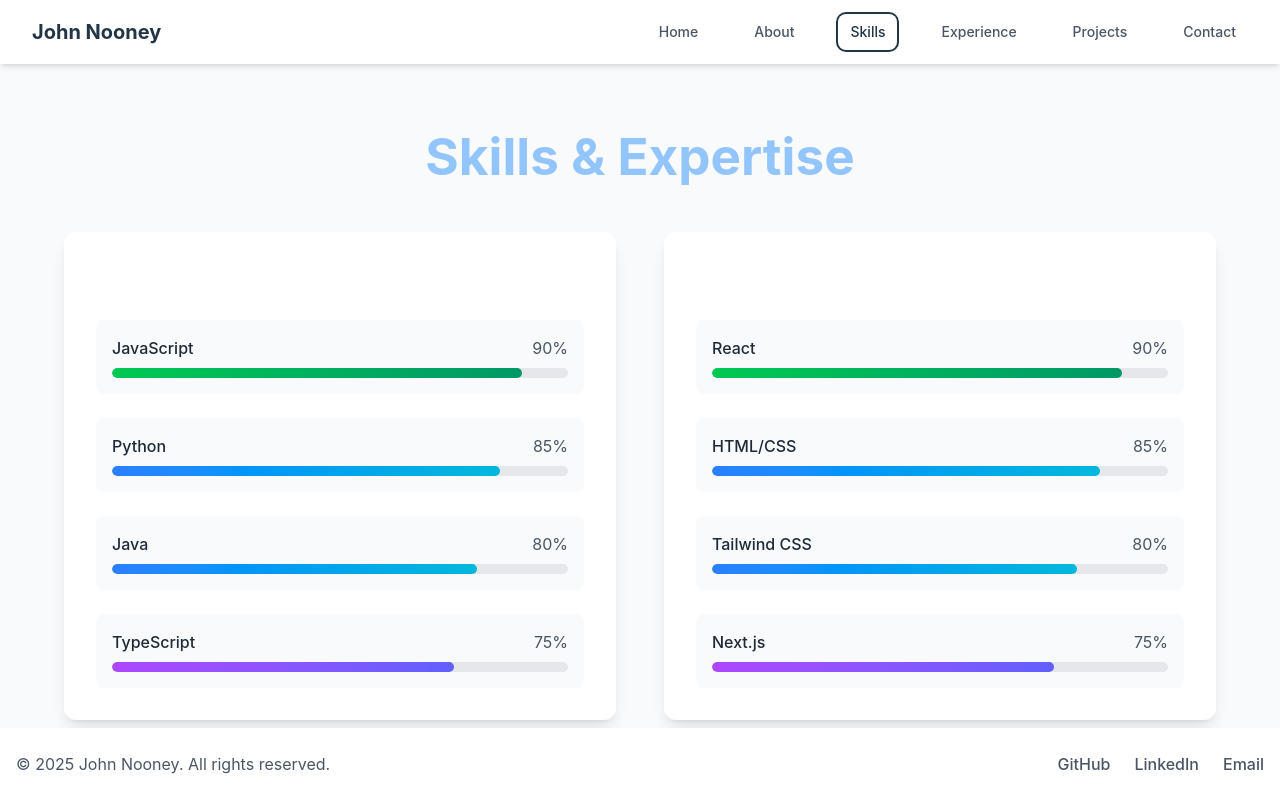
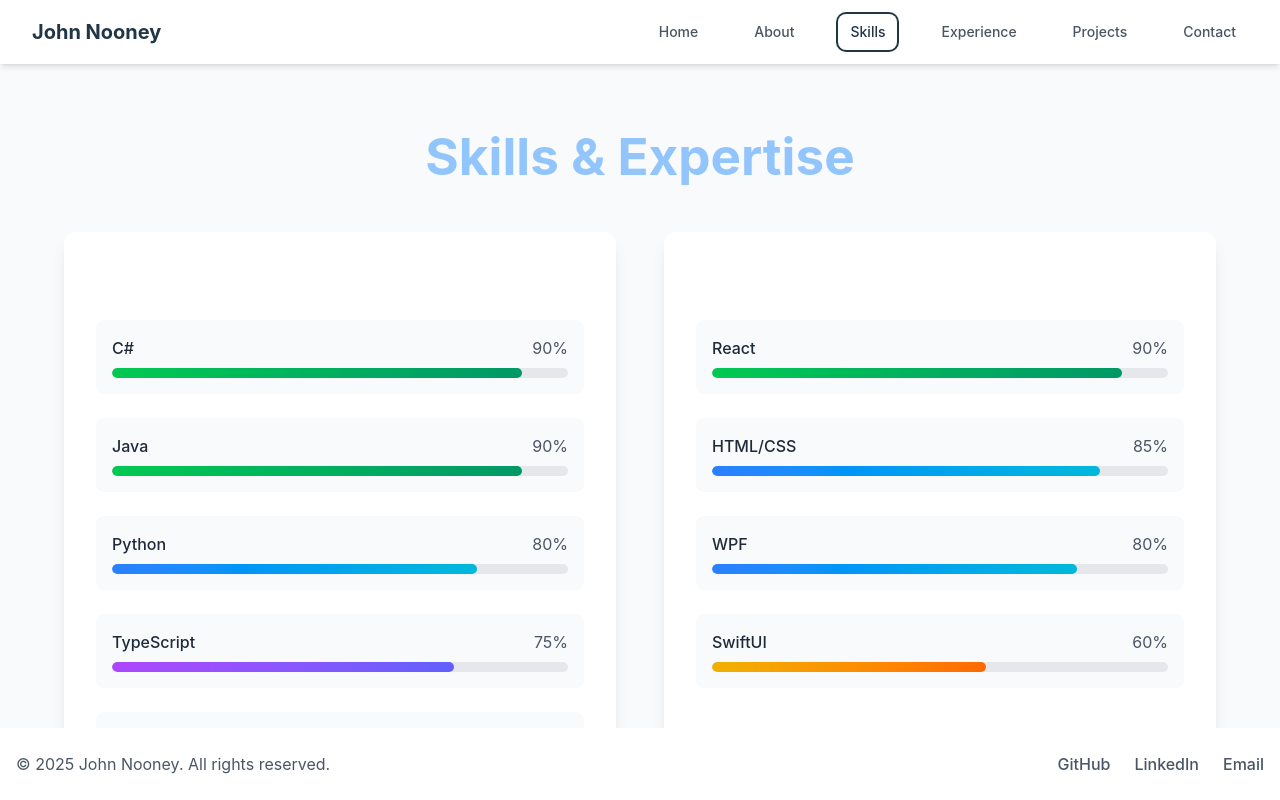
Before and after one commit to JohnNooney/nooney.dev, a React (Vite) app: page /skills in a window 1280 px wide. Built offline with nearby package versions, Linux system fonts and the light colour scheme.

Commit message:
Add more up to date skills data

```diff
--- a/src/pages/Skills.jsx
+++ b/src/pages/Skills.jsx
@@ -4,10 +4,11 @@ const skillCategories = [
   {
     title: 'Languages',
     skills: [
-      { name: 'JavaScript', level: 90 },
-      { name: 'Python', level: 85 },
-      { name: 'Java', level: 80 },
+      { name: 'C#', level: 90 },
+      { name: 'Java', level: 90 },
+      { name: 'Python', level: 80 },
       { name: 'TypeScript', level: 75 },
+      { name: 'Swift', level: 60 },
     ],
   },
   {
@@ -15,17 +16,17 @@ const skillCategories = [
     skills: [
       { name: 'React', level: 90 },
       { name: 'HTML/CSS', level: 85 },
-      { name: 'Tailwind CSS', level: 80 },
-      { name: 'Next.js', level: 75 },
+      { name: 'WPF', level: 80 },
+      { name: 'SwiftUI', level: 60 },
     ],
   },
   {
     title: 'Backend',
     skills: [
       { name: 'Node.js', level: 85 },
-      { name: 'Express', level: 80 },
-      { name: 'Django', level: 75 },
-      { name: 'PostgreSQL', level: 70 },
+      { name: 'Spring', level: 90 },
+      { name: 'Express', level: 75 },
+      { name: 'PostgreSQL', level: 90 },
     ],
   },
   {
@@ -33,8 +34,9 @@ const skillCategories = [
     skills: [
       { name: 'Git', level: 90 },
       { name: 'Docker', level: 80 },
-      { name: 'AWS', level: 75 },
-      { name: 'Firebase', level: 85 },
+      { name: 'GCP', level: 75 },
+      { name: 'Jenkins', level: 85 },
+      { name: 'Kubernetes', level: 80 },
     ],
   },
 ];
```
